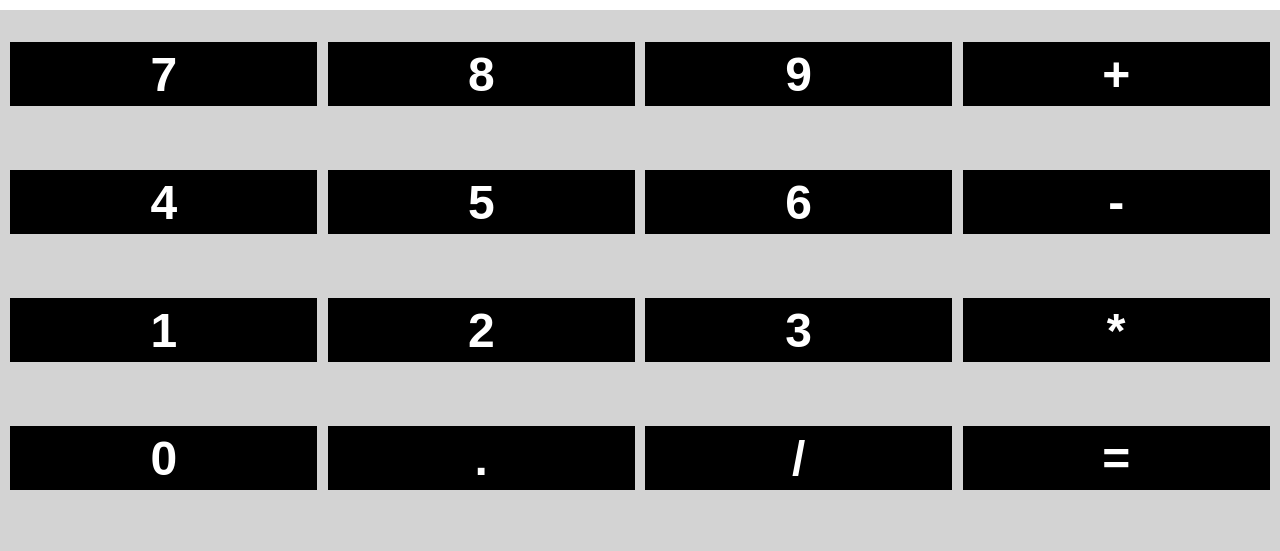
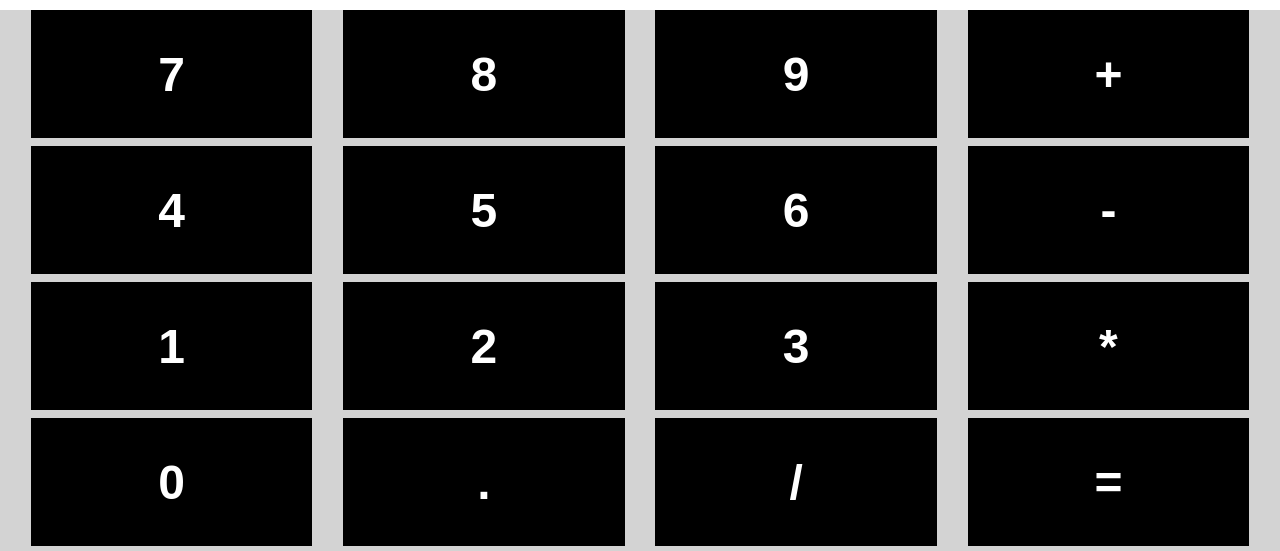
Before and after one commit to tclintaichung/calculator2, a plain HTML site: page index.html in a window 1280 px wide. Shown: the part 108-659 px from the top of the page. Drawn offline with Linux system fonts and the light colour scheme.

Commit message:
Update dave.css

```diff
--- a/css/dave.css
+++ b/css/dave.css
@@ -50,6 +50,8 @@ section {
     display: flex;
     flex-direction: row;
     flex-wrap: wrap;
+    olumn-gap: 0.5em;
+    row-gap: 0.5em;
     justify-content: space-evenly;
     background-color: lightgray;
     color: #000;
@@ -60,8 +62,8 @@ div {
     flex-direction: column;
     justify-content: center;
     align-items: center;
-    width: 24%;
-    height: 10%;
+    width: 22%;
+    height: 20%;
     background-color: #000;
     color: #fff;
     font-size: 3rem;
```
